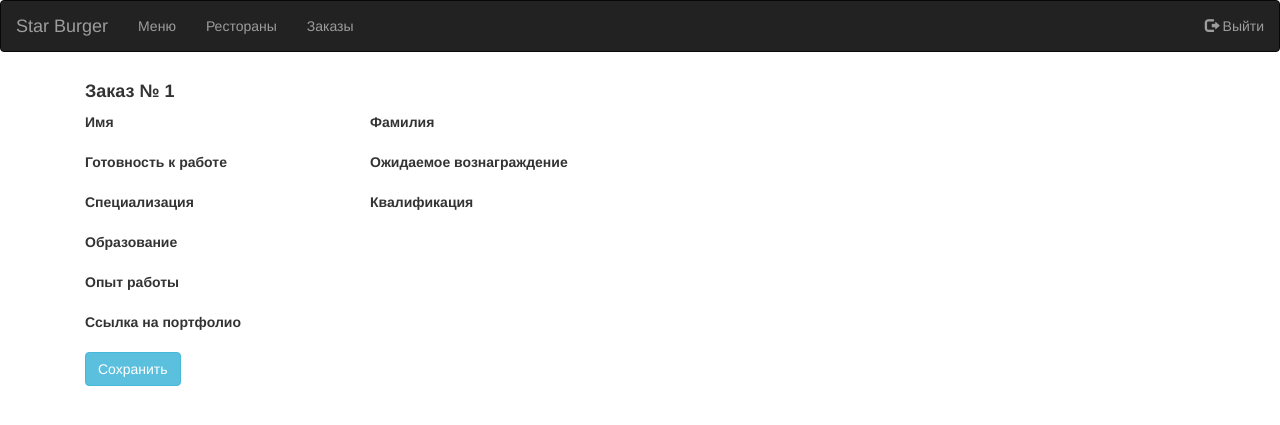
After one commit to denisorionov/star_burger, a Django app: page /manager/order/1 in a window 1280 px wide. The commit adds this page. Shown: the top 425 px of the page. Run offline with Django 3.2, Linux system fonts and the light colour scheme; tables that the repository leaves empty hold one stand-in row (values such as "Sample post"); some libraries are stand-ins or nearby versions.

Commit message:
Add feature of order edit on manager page

```diff
--- a/foodcartapp/models.py
+++ b/foodcartapp/models.py
@@ -84,7 +84,7 @@ class Order(models.Model):
 
     PAYMENT_TYPE = [
         ('electronic', 'электронно'),
-        ('cash', 'наличными при получении')
+        ('cash', 'наличными')
     ]
 
     firstname = models.CharField('имя', max_length=50)
--- /dev/null
+++ b/restaurateur/forms.py
@@ -0,0 +1,34 @@
+from django import forms
+from django.forms import formset_factory, modelform_factory, modelformset_factory
+
+from foodcartapp.models import Order, OrderItem
+
+STATUS_CHOICES = [
+    ('pending', 'необработанный'),
+    ('processed', 'обработанный')
+]
+
+PAYMENT_TYPE = [
+    ('electronic', 'электронно'),
+    ('cash', 'наличными при получении')
+]
+
+
+class OrderForm(forms.ModelForm):
+    class Meta:
+        model = Order
+        fields = ['id', 'firstname', 'lastname', 'address', 'phonenumber', 'status', 'comment', 'payment_type']
+
+        widgets = {
+            'id': forms.TextInput(attrs={'class': 'text', 'size': '1', 'readonly': 'readonly'}),
+            'firstname': forms.TextInput(attrs={'class': 'text', 'size': '4'}),
+            'lastname': forms.TextInput(attrs={'class': 'text', 'size': '4'}),
+            'status': forms.Select(attrs={'class': "select"}, choices=STATUS_CHOICES),
+            'address': forms.TextInput(attrs={'class': 'text', 'size': '10'}),
+            'phonenumber': forms.TextInput(attrs={'class': 'text', 'size': '8'}),
+            'comment': forms.TextInput(attrs={'class': 'text', 'size': '10'}),
+            'payment_type': forms.Select(attrs={'class': 'select'}, choices=PAYMENT_TYPE),
+        }
+
+
+OrderFormSet = modelformset_factory(Order, form=OrderForm, extra=0)
--- /dev/null
+++ b/restaurateur/templates/order_edit.html
@@ -0,0 +1,78 @@
+{% extends 'base_restaurateur_page.html' %}
+
+{% block title %}Необработанные заказы | Star Burger{% endblock %}
+
+{% block content %}
+
+  <main class="container mt-3 pb-5">
+    <section class="col-12 col-lg-6 offset-lg-3 mt-5 card">
+      <div class="card-body px-3 pb-4">
+        <h1 class="h4 pt-2 pb-3"><strong>Заказ № {{ id }}</strong></h1>
+        {% if args.inf_edit %}
+        <p class="alert alert-info" role="alert">Ваше резюме обновлено!</p>
+        {% endif %}
+        <form method="post" action="" class="">
+          {% csrf_token %}
+          <div class="row">
+            <div class="col-12 col-md-6">
+              <div class="form-group pb-2">
+                <label class="mb-2 text-dark" for="userName">Имя</label>
+
+              </div>
+            </div>
+            <div class="col-12 col-md-6">
+              <div class="form-group pb-2">
+                <label class="mb-2 text-dark" for="userSurname">Фамилия</label>
+
+              </div>
+            </div>
+          </div>
+          <div class="row">
+            <div class="col-12 col-md-6">
+              <div class="form-group pb-2">
+                <label class="mb-2 text-dark" for="userReady">Готовность к работе</label>
+
+              </div>
+            </div>
+            <div class="col-12 col-md-6">
+              <div class="form-group pb-2">
+                <label class="mb-2 text-dark" for="userPortfolio">Ожидаемое вознаграждение</label>
+
+              </div>
+            </div>
+          </div>
+          <div class="row">
+            <div class="col-12 col-md-6">
+              <div class="form-group pb-2">
+                <label class="mb-2 text-dark" for="userSpecialization">Специализация</label>
+
+              </div>
+            </div>
+            <div class="col-12 col-md-6">
+              <div class="form-group pb-2">
+                <label class="mb-2 text-dark" for="userQualification">Квалификация</label>
+
+              </div>
+            </div>
+          </div>
+          <div class="form-group pb-2">
+            <label class="mb-2 text-dark" for="userEducation">Образование</label>
+
+          </div>
+          <div class="form-group pb-2">
+            <label class="mb-2 text-dark" for="userExperience">Опыт работы</label>
+
+          </div>
+          <div class="form-group pb-3">
+            <label class="mb-2 text-dark" for="userPortfolio">Ссылка на портфолио</label>
+
+          </div>
+          <div class="form-group">
+            <input type="submit" class="btn btn-info" value="Сохранить">
+          </div>
+        </form>
+      </div>
+    </section>
+  </main>
+
+  {% endblock %}
--- a/restaurateur/urls.py
+++ b/restaurateur/urls.py
@@ -2,6 +2,7 @@ from django.urls import path
 from django.shortcuts import redirect
 
 from . import views
+from .views import OrderEditView
 
 app_name = "restaurateur"
 
@@ -14,6 +15,7 @@ urlpatterns = [
 
     # TODO заглушка для нереализованного функционала
     path('orders/', views.view_orders, name="view_orders"),
+    path('order/<int:pk>', OrderEditView.as_view(), name='order_edit'),
 
     path('login/', views.LoginView.as_view(), name="login"),
     path('logout/', views.LogoutView.as_view(), name="logout"),
--- a/restaurateur/views.py
+++ b/restaurateur/views.py
@@ -10,6 +10,7 @@ from django.views import View
 from geopy import distance
 
 from foodcartapp.models import Product, Restaurant, Order, RestaurantMenuItem
+from restaurateur.forms import OrderForm, OrderFormSet
 from restaurateur.utils import fetch_coordinates, apikey
 
 
@@ -98,6 +99,7 @@ def view_restaurants(request):
 
 @user_passes_test(is_manager, login_url='restaurateur:login')
 def view_orders(request):
+    args = {'inf_edit': False}
     order_restaurants = {}
     close_restaurants = {}
     restaurants = []
@@ -133,5 +135,24 @@ def view_orders(request):
         restaurants = []
         close_restaurants = {}
 
+    if request.method == 'POST':
+        orders_form = OrderFormSet(request.POST)
+        for order_form in orders_form:
+            if order_form.is_valid():
+                orders_form.save()
+                args['inf_edit'] = True
+
+    orders_form = OrderFormSet(queryset=order_items)
+
     return render(request, template_name='order_items.html',
-                  context={'order_items': order_items, 'order_restaurants': order_restaurants})
+                  context={'order_items': order_items, 'order_restaurants': order_restaurants,
+                           'orders_form': orders_form, 'args': args})
+
+
+class OrderEditView(View):
+    def get(self, request, pk):
+        form = OrderForm(instance=Order.objects.get(id=pk))
+        return render(request, template_name='order_edit.html', context={'forms': form, 'id': pk})
+
+    def post(self, request):
+        pass
```
Also changed, not shown: restaurateur/templates/order_items.html (+25 -8 lines).
